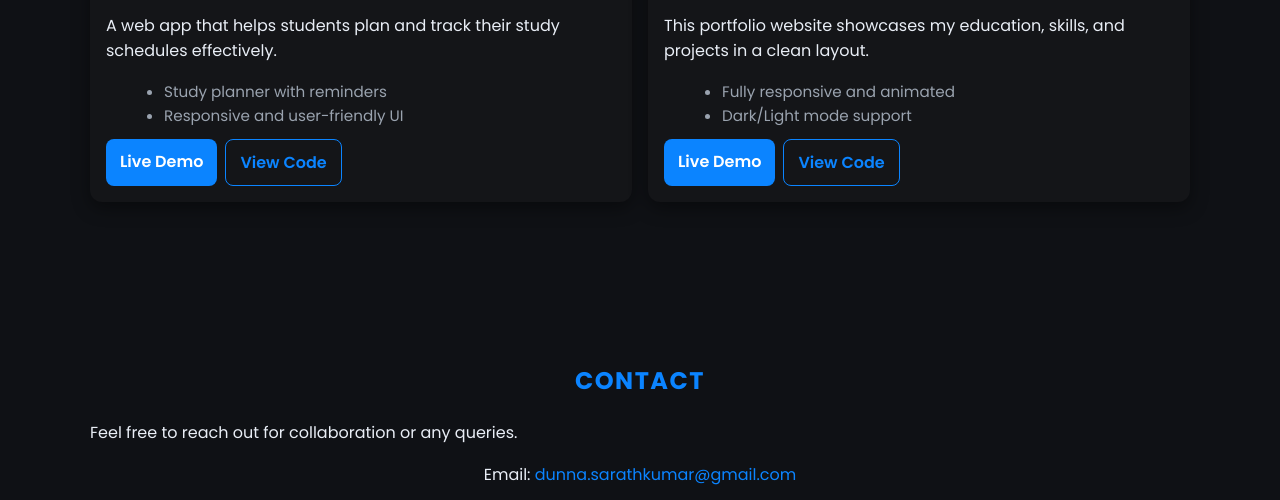
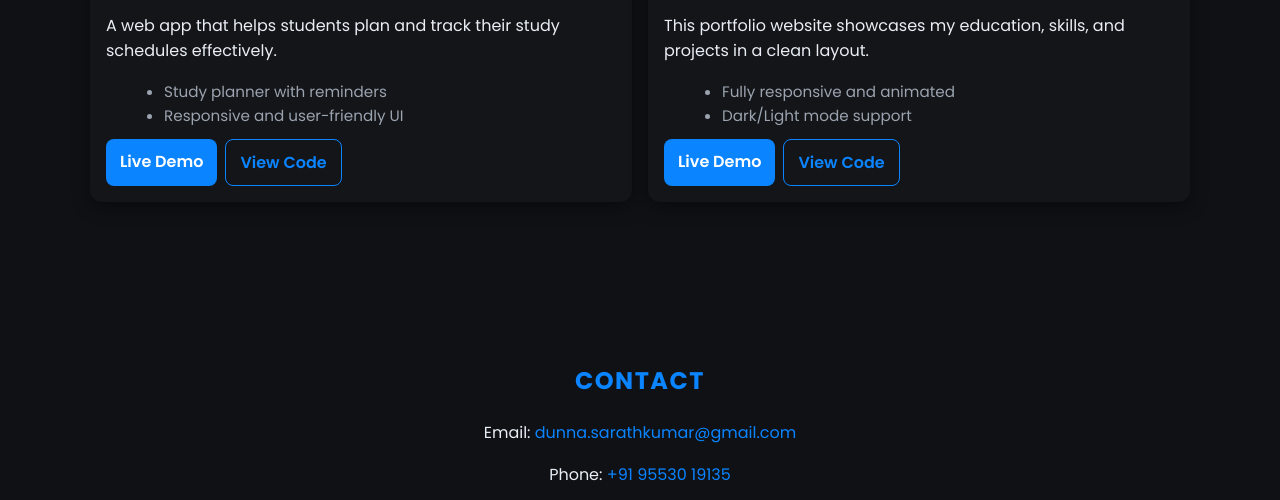
Before and after one commit to sarathdunna/myportfolio, a plain HTML site: page index.html in a window 1280 px wide. Shown: the part 2126-2626 px from the top of the page. Drawn offline with nearby package versions, Linux system fonts and the light colour scheme.

Commit message:
Update index.html

```diff
--- a/index.html
+++ b/index.html
@@ -160,7 +160,6 @@
     <section id="contact" class="section" data-aos="zoom-in">
       <div class="container">
         <h2 class="section-title">Contact</h2>
-        <p class="lead">Feel free to reach out for collaboration or any queries.</p>
         <div class="contact-info">
           <p>Email: <a href="mailto:dunna.sarathkumar@gmail.com">dunna.sarathkumar@gmail.com</a></p>
           <p>Phone: <a href="tel:+919553019135">+91 95530 19135</a></p>
```
